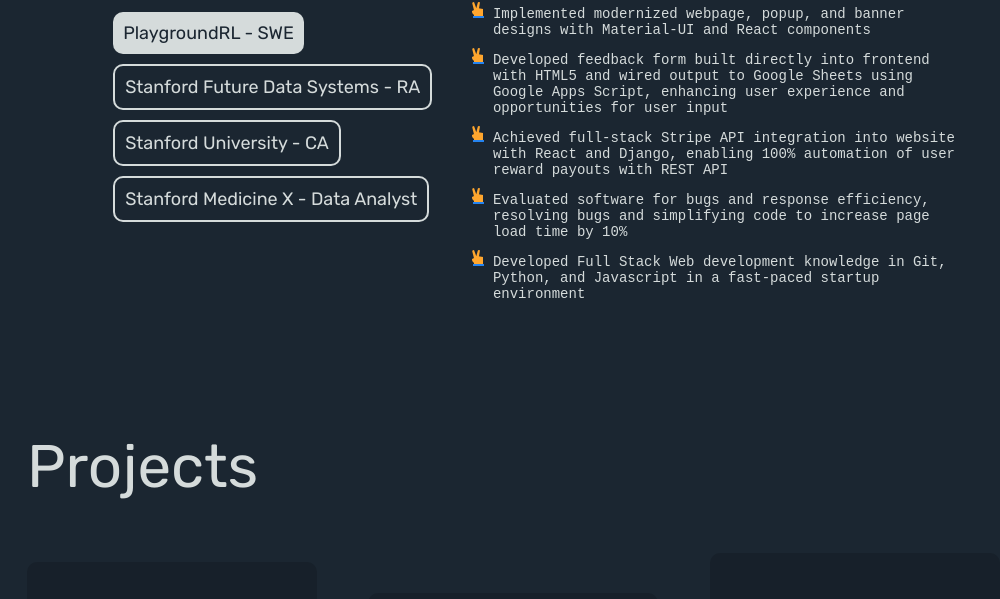
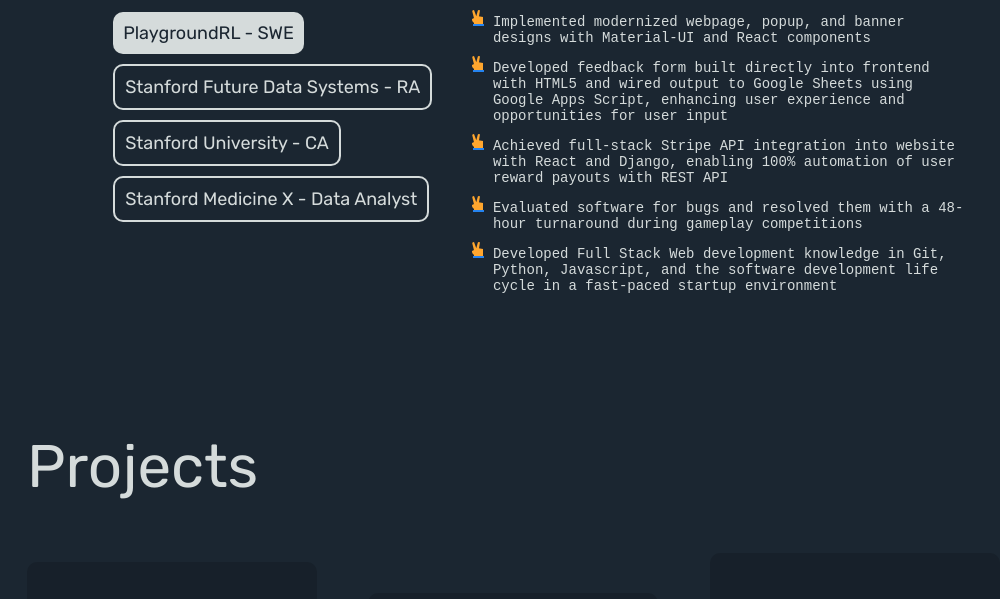
Before and after one commit to hichewss/hichewss.github.io, a plain HTML site: page index.html in a window 1280 px wide. Shown: the part 1029-1628 px from the top of the page, without its empty margins (101-1101 px from the left). Drawn offline with Linux system fonts and the light colour scheme; a web font is replaced by a local one.

Commit message:
Resume changes

```diff
--- a/index.html
+++ b/index.html
@@ -128,12 +128,13 @@
                 payouts with REST API
               </li>
               <li>
-                Evaluated software for bugs and response efficiency, resolving
-                bugs and simplifying code to increase page load time by 10%
+                Evaluated software for bugs and resolved them with a 48-hour
+                turnaround during gameplay competitions
               </li>
               <li>
                 Developed Full Stack Web development knowledge in Git, Python,
-                and Javascript in a fast-paced startup environment
+                Javascript, and the software development life cycle in a
+                fast-paced startup environment
               </li>
             </ul>
           </div>
```
